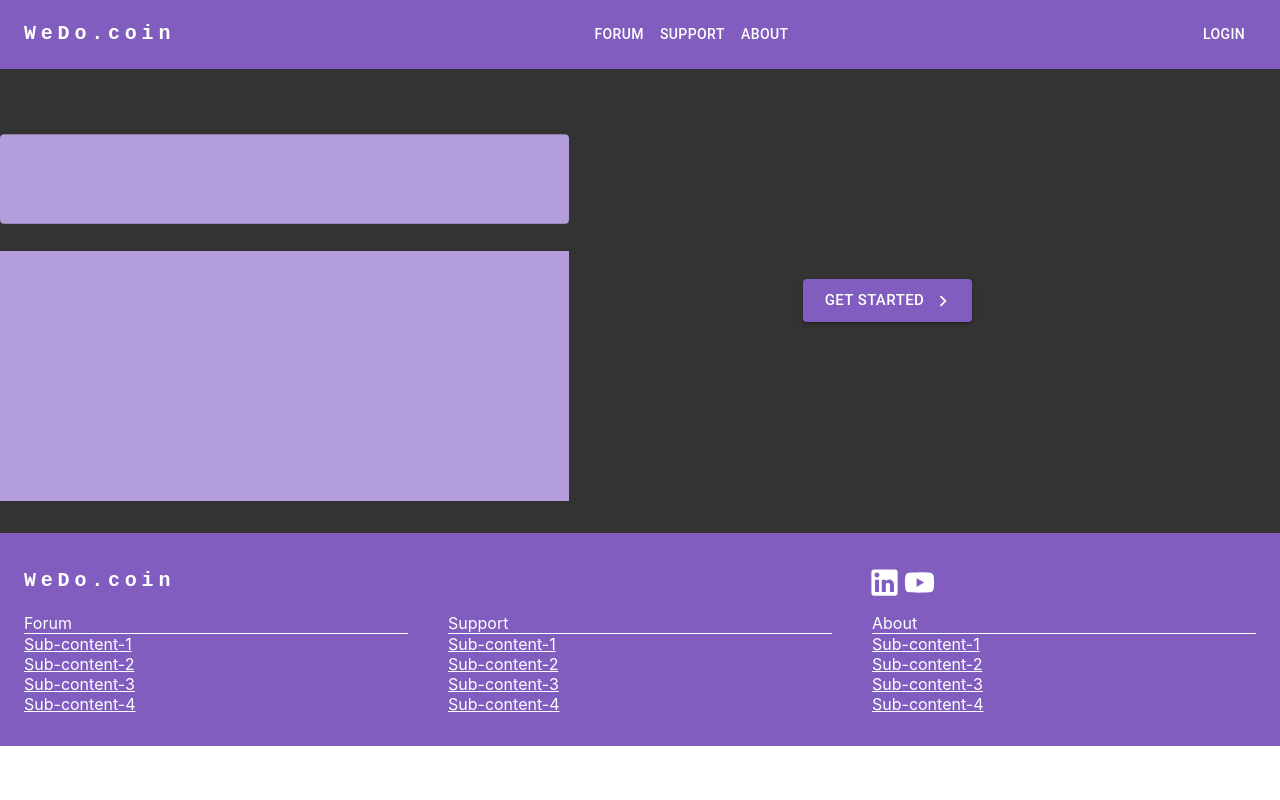
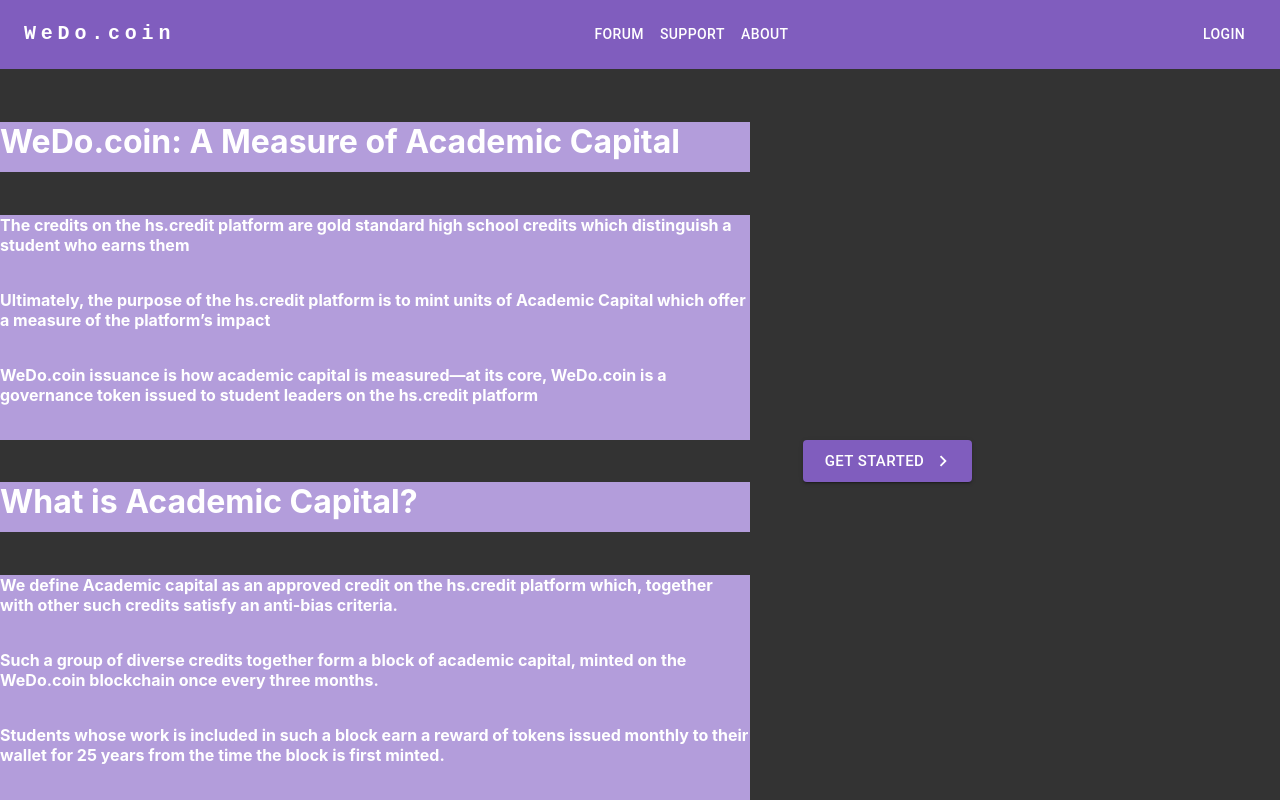
Before and after one commit to sahilg24/WeDo-Coin, a React (Create React App) app in the folder wedo-demo-page/: page /home in a window 1280 px wide. Shown: the top 800 px of the page. Built offline with nearby package versions, Linux system fonts and the light colour scheme.

Commit message:
content on body page

```diff
--- a/wedo-demo-page/src/pages/WedoHomePage/components/WedoBody.js
+++ b/wedo-demo-page/src/pages/WedoHomePage/components/WedoBody.js
@@ -33,8 +33,56 @@ const WedoBody = () => {
                     alignItems="center">
                     <Grid item xs={5.8}>
                         <Stack spacing={0}>
-                            <Skeleton animation="wave" sx={{ bgcolor: deepPurple[200] }} variant="text" height={150} />
-                            <Skeleton animation="wave" sx={{ bgcolor: deepPurple[200] }} variant="rectangular" height={250} />
+
+                            <h1 className="section-title" style = {{color : "white"}}>
+                                <Skeleton animation="wave" sx={{ bgcolor: deepPurple[200] }} variant="rectangular" height={50} width = {750}>
+                                    WeDo.coin: A Measure of Academic Capital
+                                    <ul>
+                                    The credits on the hs.credit platform are gold standard high school credits which distinguish a student who earns them
+                                    </ul>
+                                </Skeleton>
+                            </h1>
+                            <h4 style = {{color : "white"}}>
+
+                                <Skeleton animation="wave" sx={{ bgcolor: deepPurple[200] }} variant="rectangular" height={75} width = {750}>
+                                The credits on the hs.credit platform are gold standard high school credits which distinguish a student who earns them
+                                </Skeleton>
+
+                                <Skeleton animation="wave" sx={{ bgcolor: deepPurple[200] }} variant="rectangular" height={75} width = {750}>
+                                Ultimately, the purpose of the hs.credit platform is to mint units of Academic Capital which offer a measure of the platform’s impact
+                                </Skeleton>
+
+                                <Skeleton animation="wave" sx={{ bgcolor: deepPurple[200] }} variant="rectangular" height={75} width = {750}>
+                                WeDo.coin issuance is how academic capital is measured—at its core, WeDo.coin is a governance token issued to student leaders on the hs.credit platform
+                                </Skeleton>
+
+
+
+                            </h4>
+
+                            <h1 className="section-title" style = {{color : "white"}}>
+                                <Skeleton animation="wave" sx={{ bgcolor: deepPurple[200] }} variant="rectangular" height={50} width = {750}>
+                                What is Academic Capital?
+                                </Skeleton>
+                            </h1>
+
+                            <h4 style = {{color : "white"}}>
+
+                                <Skeleton animation="wave" sx={{ bgcolor: deepPurple[200] }} variant="rectangular" height={75} width = {750}>
+                                We define Academic capital as an approved credit on the hs.credit platform which, together with other such credits satisfy an anti-bias criteria.
+                                </Skeleton>
+
+                                <Skeleton animation="wave" sx={{ bgcolor: deepPurple[200] }} variant="rectangular" height={75} width = {750}>
+                                Such a group of diverse credits together form a block of academic capital, minted on the WeDo.coin blockchain once every three months.
+                                </Skeleton>
+
+                                <Skeleton animation="wave" sx={{ bgcolor: deepPurple[200] }} variant="rectangular" height={75} width = {750}>
+                                Students whose work is included in such a block earn a reward of tokens issued monthly to their wallet for 25 years from the time the block is first minted.
+                                </Skeleton>
+
+
+
+                            </h4>
                         </Stack>
                     </Grid>
                     <Grid item xs={5}>
```
